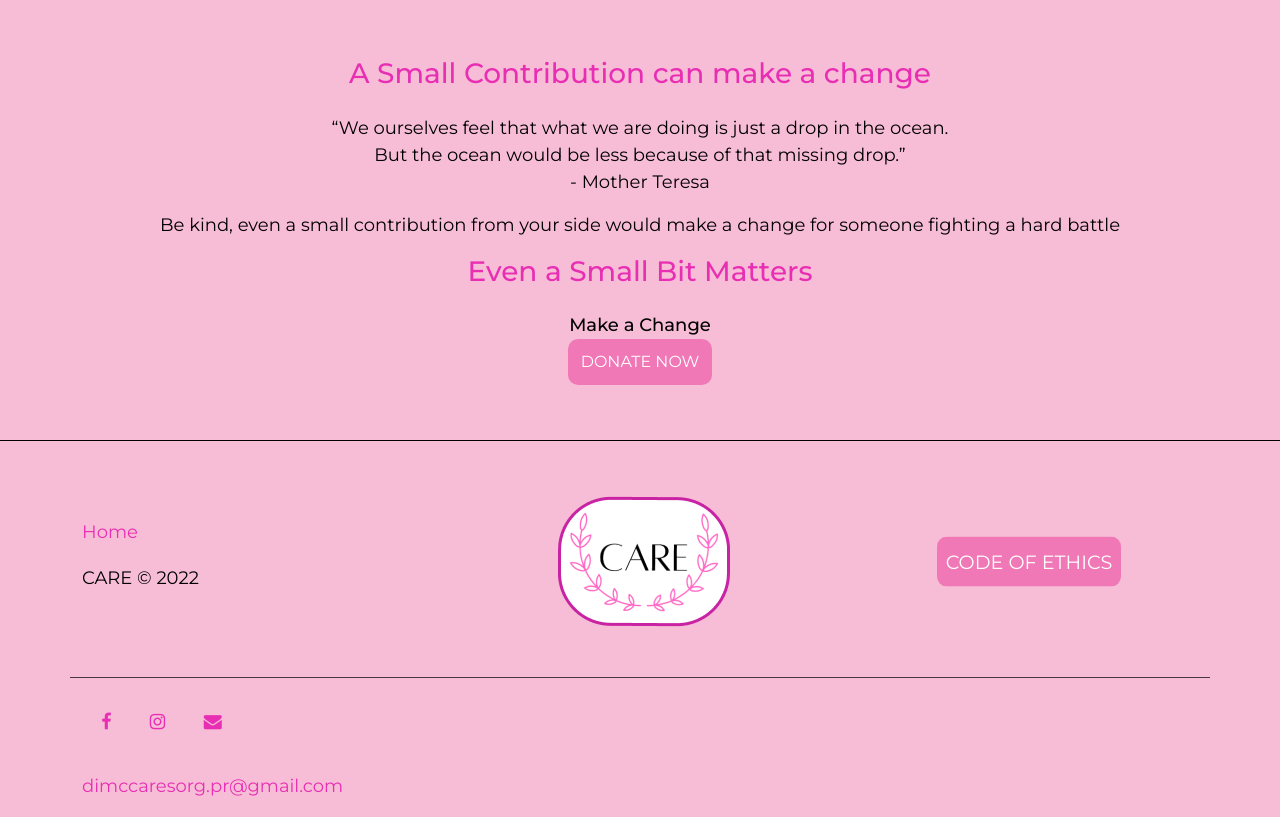
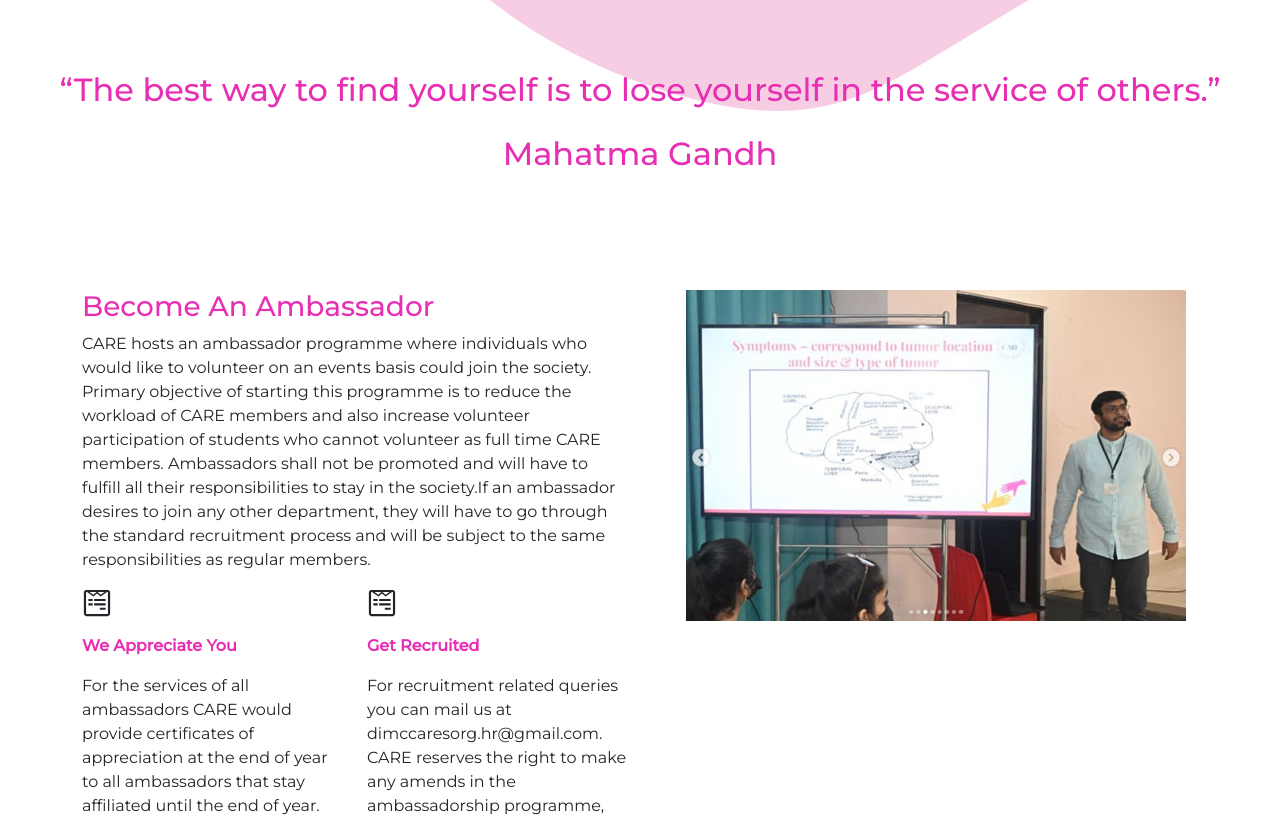
Before and after one commit to Habib-Shahzad/Care-Website, a React (Create React App) app in the folder client/: page / in a window 1280 px wide. Shown: the part 520-1337 px from the top of the page. Built offline with nearby package versions, Linux system fonts and the light colour scheme.

Commit message:
Updated home design

```diff
--- a/client/src/pages/home/Home.js
+++ b/client/src/pages/home/Home.js
@@ -1,6 +1,7 @@
 import React from 'react';
 import { Button, Container, Row, Col } from 'react-bootstrap';
-import './Home.scss'
+import './Home.scss';
+import {FaWpforms} from 'react-icons/fa';
 
 function Home(props) {
     return (
@@ -50,7 +51,58 @@ function Home(props) {
                 </Container>
 
             </div>
+            <div className = 'qoute-1 front'>
+            <p >“The best way to find yourself is to lose yourself in the service of others.”</p>
 
+            <p>
+            Mahatma Gandh
+            </p>
+
+            </div>
+            <div className='ambass-form'>
+                <Container>
+                    <Row>
+                    <Col className='ambass-col1 front' md={6} >
+                            <h3 >Become An Ambassador</h3>
+                            <div className='content'>
+                                <p>
+                                CARE hosts an ambassador programme where individuals who would like to volunteer on an events basis could join the society. Primary objective of starting this programme is to reduce the workload of CARE members and also increase volunteer participation of students who cannot volunteer as full time CARE members. Ambassadors shall not be promoted and will have to fulfill all their responsibilities to stay in the society.If an ambassador desires to join any other department, they will have to go through the standard recruitment process and will be subject to the same responsibilities as regular members.
+                                </p>
+                            </div>
+                        <Row>
+                            <Col>
+                            <div >
+                                <FaWpforms size={30} />
+                                <p className ='p-header'>
+                                    We Appreciate You
+                                </p>
+                                <p>
+                                For the services of all ambassadors CARE would provide certificates of appreciation at the end of year to all ambassadors that stay affiliated until the end of year.
+                                </p>
+                            </div>
+                            </Col>
+                            <Col>
+                            <div>
+                                <FaWpforms size={30}/>
+                                <p className= 'p-header'>
+                                    Get Recruited
+                                </p>
+                                <p>
+                                For recruitment related queries you can mail us at dimccaresorg.hr@gmail.com. CARE reserves the right to make any amends in the ambassadorship programme, provided it is beneficial for all parties involved.
+                                </p>
+                            </div>
+                            </Col>
+                        </Row>
+                    </Col>
+                    <Col className='ambass-col2 front' >
+                            <div className='ambass-image-container front'>
+                                <img src='/ambass-image.jpg' alt="main_image" />
+                            </div>
+                    </Col>
+                    </Row>
+                </Container>
+
+            </div>
 
 
             <div className="donate-distributed front">
--- a/client/src/pages/home/Home.scss
+++ b/client/src/pages/home/Home.scss
@@ -112,4 +112,28 @@
       }
     }
   }
+  .ambass-form{
+    margin-top: 7rem;
+    margin-bottom: 3rem;
+    h3{
+      color: #e82fb4;
+    }
+    .ambass-col2{
+      margin-left: 2.1rem;
+    }
+    .p-header{
+      margin-top: 1rem;
+      font-weight: 600;
+      font-size: 1rem;
+      color: #E82FB4;
+    }
+
+  }
+  .qoute-1{
+    margin-top: 5rem;
+    font-weight: 500;
+    font-size: 2rem;
+    color: #E82FB4;
+    text-align: center;
+  }
 }
```
Also changed, not shown: client/public/ambass-image.jpg (added), client/src/pages/department/Department.scss (added).
